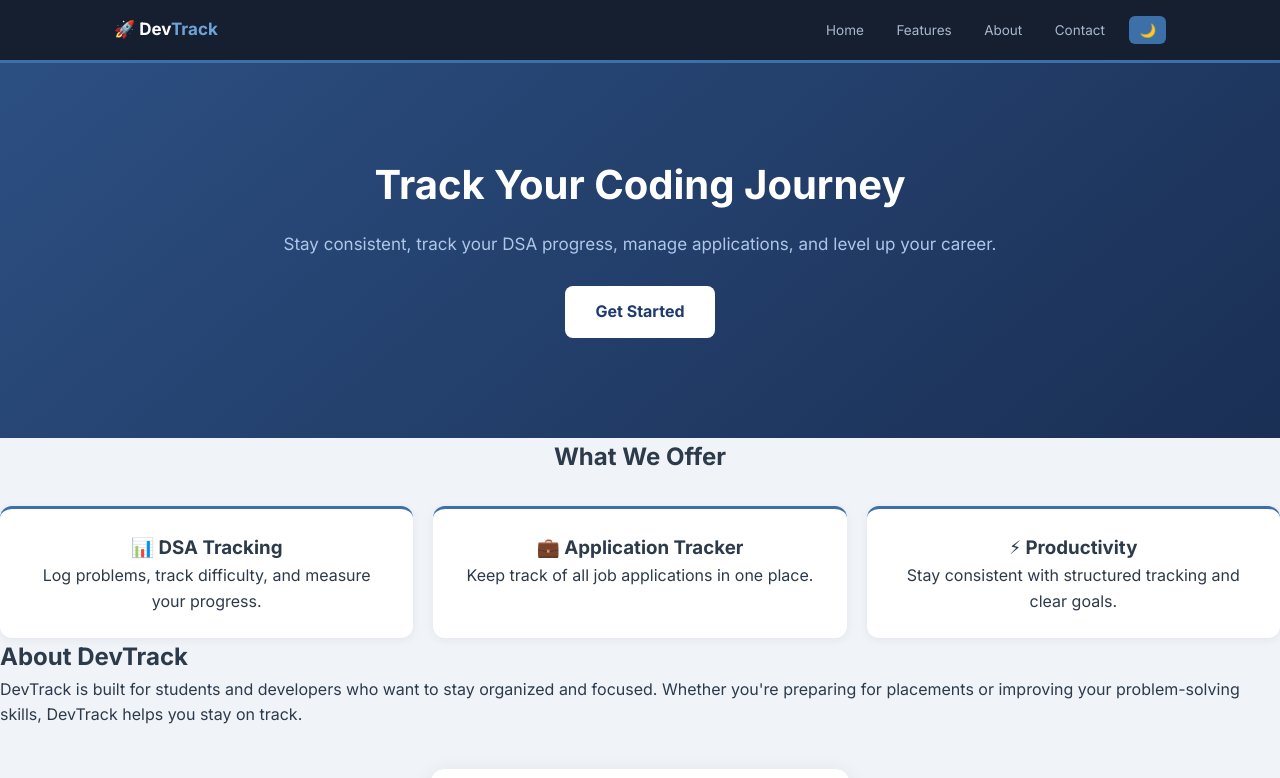
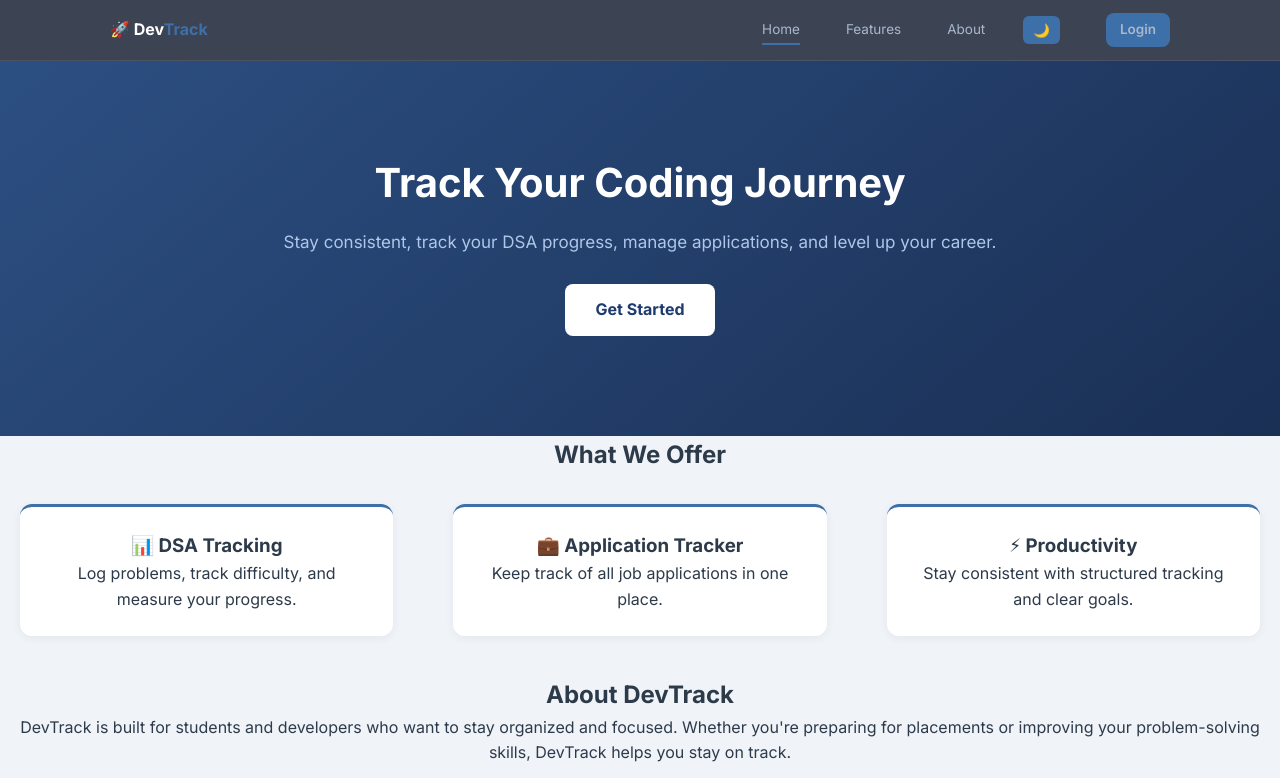
Before and after one commit to adityadivine/DevTrack, a plain HTML site: page frontend/login.html in a window 1280 px wide. Shown: the top 778 px of the page. Drawn offline with Linux system fonts and the light colour scheme.

Commit message:
feat(ui): upgrade navbar and improve layout spacing
- Added sticky glass navbar with active states and CTA buttons
- Unified navbar across landing, dashboard, and auth pages
- Improved feature card spacing and hover polish
- Fixed layout margins in about section for better alignment
- Enhanced overall UI consistency and readability

```diff
--- a/frontend/login.html
+++ b/frontend/login.html
@@ -13,18 +13,24 @@
 <body>
 
 	<!-- ===================== NAVBAR ===================== -->
+
 	<header class="navbar">
 		<div class="nav-container">
+
 			<div class="logo">🚀 Dev<span>Track</span></div>
-			<nav>
-				<a href="#">Home</a>
-				<a href="#features">Features</a>
-				<a href="#about">About</a>
-				<a href="#contact">Contact</a>
-				<button id="theme-toggle">🌙</button>
+
+			<nav class="nav-links">
+				<a href="#" class="nav-item active">Home</a>
+				<a href="#features" class="nav-item">Features</a>
+				<a href="#about" class="nav-item">About</a>
+				<button id="theme-toggle" class="nav-btn">🌙</button>
+				<a href="#login" class="nav-cta">Login</a>
 			</nav>
+
 		</div>
 	</header>
+
+
 
 
 	<!-- ===================== HERO ===================== -->
--- a/frontend/style.css
+++ b/frontend/style.css
@@ -457,3 +457,122 @@ body.dark .footer {
 .logout-btn:hover {
 	background: #dc2626;
 }
+/* ===================== PREMIUM NAVBAR ===================== */
+
+.navbar {
+	position: sticky;
+	top: 0;
+	z-index: 1000;
+
+	backdrop-filter: blur(10px);
+	background: rgba(15, 23, 42, 0.8);
+
+	border-bottom: 1px solid rgba(255, 255, 255, 0.08);
+}
+
+.nav-container {
+	max-width: 1100px;
+	margin: auto;
+	padding: 12px 20px;
+
+	display: flex;
+	justify-content: space-between;
+	align-items: center;
+}
+
+/* logo */
+.logo {
+	font-weight: 700;
+	font-size: 16px;
+	color: white;
+}
+
+.logo span {
+	color: #3d6fa8;
+}
+
+/* nav links */
+.nav-links {
+	display: flex;
+	align-items: center;
+	gap: 18px;
+}
+
+/* normal links */
+.nav-item {
+	color: #94a3b8;
+	text-decoration: none;
+	font-size: 14px;
+	transition: 0.2s;
+	position: relative;
+}
+
+.nav-item:hover {
+	color: white;
+}
+
+/* active link underline */
+.nav-item.active::after {
+	content: "";
+	position: absolute;
+	bottom: -4px;
+	left: 0;
+	width: 100%;
+	height: 2px;
+	background: #3d6fa8;
+}
+
+/* theme button */
+.nav-btn {
+	background: #1e293b;
+	border: none;
+	padding: 6px 10px;
+	border-radius: 6px;
+	color: white;
+	cursor: pointer;
+	transition: 0.2s;
+}
+
+.nav-btn:hover {
+	background: #334155;
+}
+
+/* CTA button */
+.nav-cta {
+	background: #3d6fa8;
+	color: white;
+	padding: 6px 14px;
+	border-radius: 8px;
+	text-decoration: none;
+	font-size: 13px;
+	font-weight: 600;
+	transition: 0.2s;
+}
+
+.nav-cta:hover {
+	background: #2c4f82;
+}
+
+/* logout special */
+.logout-btn {
+	background: #ef4444 !important;
+}
+
+.logout-btn:hover {
+	background: #dc2626 !important;
+}
+.navbar.scrolled {
+	box-shadow: 0 4px 20px rgba(0,0,0,0.2);
+}
+.feature-card
+{
+	transition: transform 0.2s, box-shadow 0.2s;
+	margin-left: 20px;
+	margin-right: 20px;
+}
+.about {
+	/* max-width: 800px; */
+	margin: 40px auto;
+	padding: 0 20px;
+	text-align: center;
+}
```
Also changed, not shown: frontend/dashboard.html (+7 -4 lines), frontend/register.html (+7 -4 lines).
